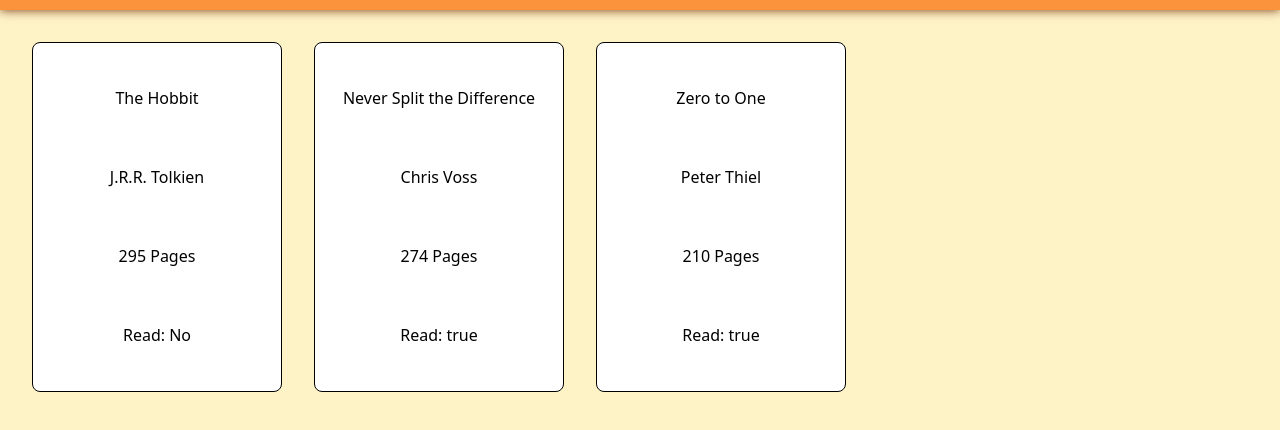
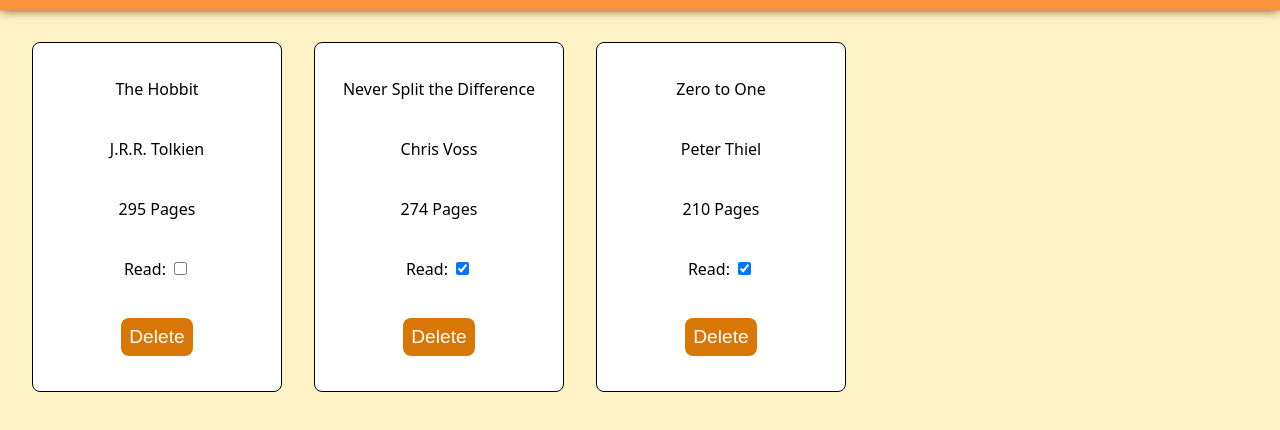
Before and after one commit to Tho-Tu/library, a plain HTML site: page index.html in a window 1280 px wide. Shown: the part 76-506 px from the top of the page. Drawn offline with Linux system fonts and the light colour scheme.

Commit message:
Add delete button function to each book card

```diff
--- a/index.html
+++ b/index.html
@@ -19,7 +19,7 @@
     </header>
     <main>
       <div id="book-card-section">
-        <div class="book">
+        <!-- <div class="book">
           <div class="display-title">The Hobbit</div>
           <div class="display-author">J.R.R. Tolkien</div>
           <div class="display-pages">295 Pages</div>
@@ -36,7 +36,7 @@
           <div class="display-author">Peter Thiel</div>
           <div class="display-pages">210 Pages</div>
           <div class="display-read">Read: true</div>
-        </div>
+        </div> -->
       </div>
       <div id="user-input-field">
         <form action="./index.html" method="post" id="user-input-form">
--- a/script.js
+++ b/script.js
@@ -11,53 +11,95 @@ function addBookToLibrary(bookObject) {
   myLibrary.push(bookObject);
 }
 
-// const bookOne = new Book("The Hobbit", "J.R.R. Tolkien", "295", false);
+const bookOne = new Book("The Hobbit", "J.R.R. Tolkien", "295", false);
 
-// const bookTwo = new Book(
-//   "Never Split the Difference",
-//   "Chris Voss",
-//   "274",
-//   true
-// );
+const bookTwo = new Book(
+  "Never Split the Difference",
+  "Chris Voss",
+  "274",
+  true
+);
 
-// const bookThree = new Book("Zero to One", "Peter Thiel", "210", true);
+const bookThree = new Book("Zero to One", "Peter Thiel", "210", true);
 
-// addBookToLibrary(bookOne);
-// addBookToLibrary(bookTwo);
-// addBookToLibrary(bookThree);
-// displayBooks();
-
-const bookCardSection = document.querySelector("#book-card-section");
+addBookToLibrary(bookOne);
+addBookToLibrary(bookTwo);
+addBookToLibrary(bookThree);
 
 function displayBooks() {
+  const bookCardSection = document.querySelector("#book-card-section");
   bookCardSection.textContent = "";
+
+  let bookIndex = 0;
   for (const bookObject of myLibrary) {
     const newBook = document.createElement("div");
     newBook.classList.add("book");
 
+    // title
     const newTitle = document.createElement("div");
     newTitle.classList.add("display-title");
     newTitle.textContent = `${bookObject.title}`;
     newBook.appendChild(newTitle);
 
+    // author
     const newAuthor = document.createElement("div");
     newAuthor.classList.add("display-author");
     newAuthor.textContent = `${bookObject.author}`;
     newBook.appendChild(newAuthor);
 
+    // pages
     const newPages = document.createElement("div");
     newPages.classList.add("display-pages");
     newPages.textContent = `${bookObject.pages} Pages`;
     newBook.appendChild(newPages);
 
+    // read status
     const newRead = document.createElement("div");
+    const newReadLabel = document.createElement("label");
+    const newReadCheckBox = document.createElement("input");
+
     newRead.classList.add("display-read");
-    newRead.textContent = `Read: ${bookObject.read}`;
+    newReadLabel.setAttribute(
+      "for",
+      `${bookObject.title.replace(/\s+/g, "-").toLowerCase()}-read`
+    );
+    newReadLabel.textContent = `Read: `;
+
+    newReadCheckBox.setAttribute("type", "checkbox");
+    newReadCheckBox.setAttribute(
+      "id",
+      `${bookObject.title.replace(/\s+/g, "-").toLowerCase()}-read`
+    );
+    newReadCheckBox.checked = bookObject.read;
+
+    newRead.appendChild(newReadLabel);
+    newRead.appendChild(newReadCheckBox);
     newBook.appendChild(newRead);
+
+    // delete button
+    const newDelete = document.createElement("button");
+    newDelete.classList.add("display-delete");
+    newDelete.setAttribute("type", "button");
+    newDelete.textContent = "Delete";
+    newDelete.setAttribute("data-index", `${bookIndex}`);
+    bookIndex += 1;
+    newBook.appendChild(newDelete);
 
     bookCardSection.appendChild(newBook);
   }
+  // delete book
+  const bookDeleteButtons = document.querySelectorAll("[data-index]");
+
+  bookDeleteButtons.forEach((deleteButton) => {
+    deleteButton.addEventListener("click", () => {
+      let index = deleteButton.getAttribute("data-index");
+      myLibrary.splice(index, 1);
+      displayBooks();
+    });
+  });
 }
+
+displayBooks();
 
 // displays/hides the form input
 const displayForm = document.querySelector("#add-new-book");
@@ -100,3 +142,5 @@ userForm.addEventListener(
   },
   false
 );
+
+// toggle book's read status on object
--- a/styles.css
+++ b/styles.css
@@ -96,6 +96,10 @@ main {
   /*  */
 }
 
+.display-delete {
+  /*  */
+}
+
 #user-input-field {
   display: none;
   background-color: #fde68a;
```
